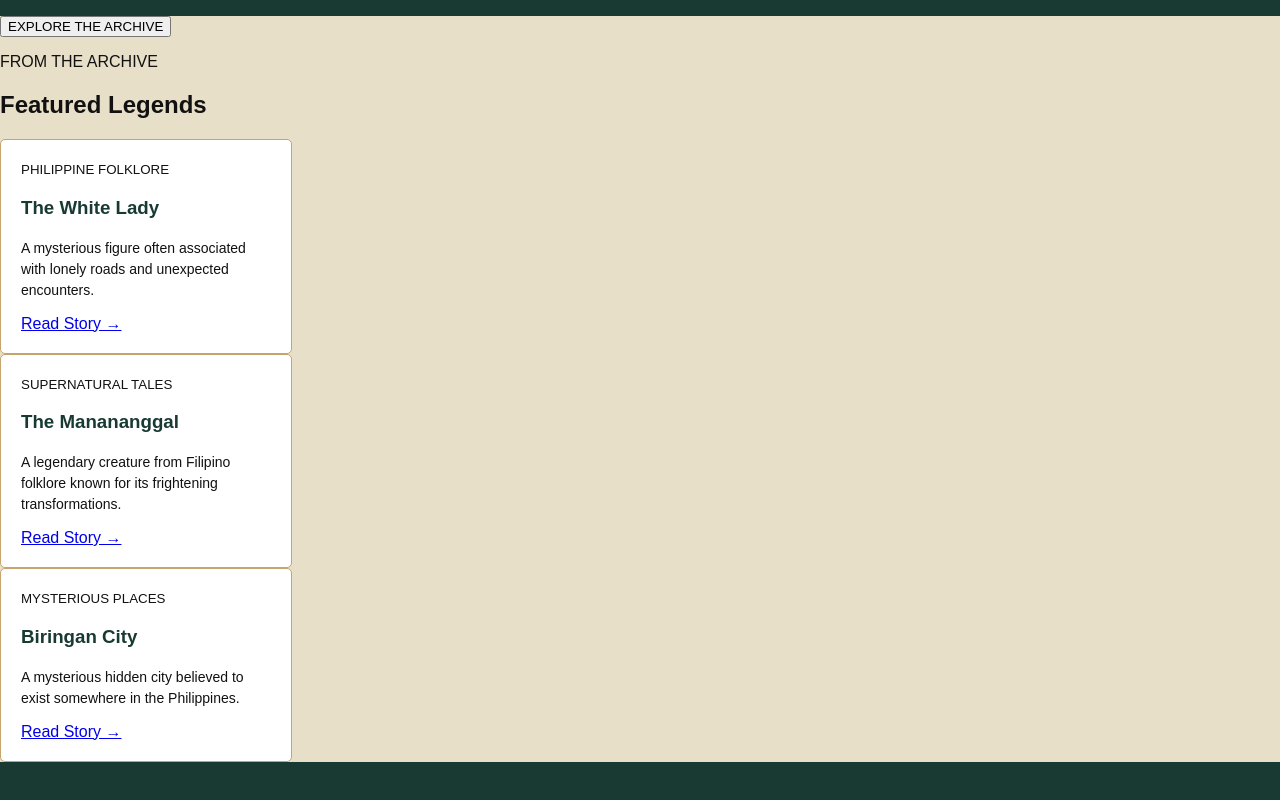
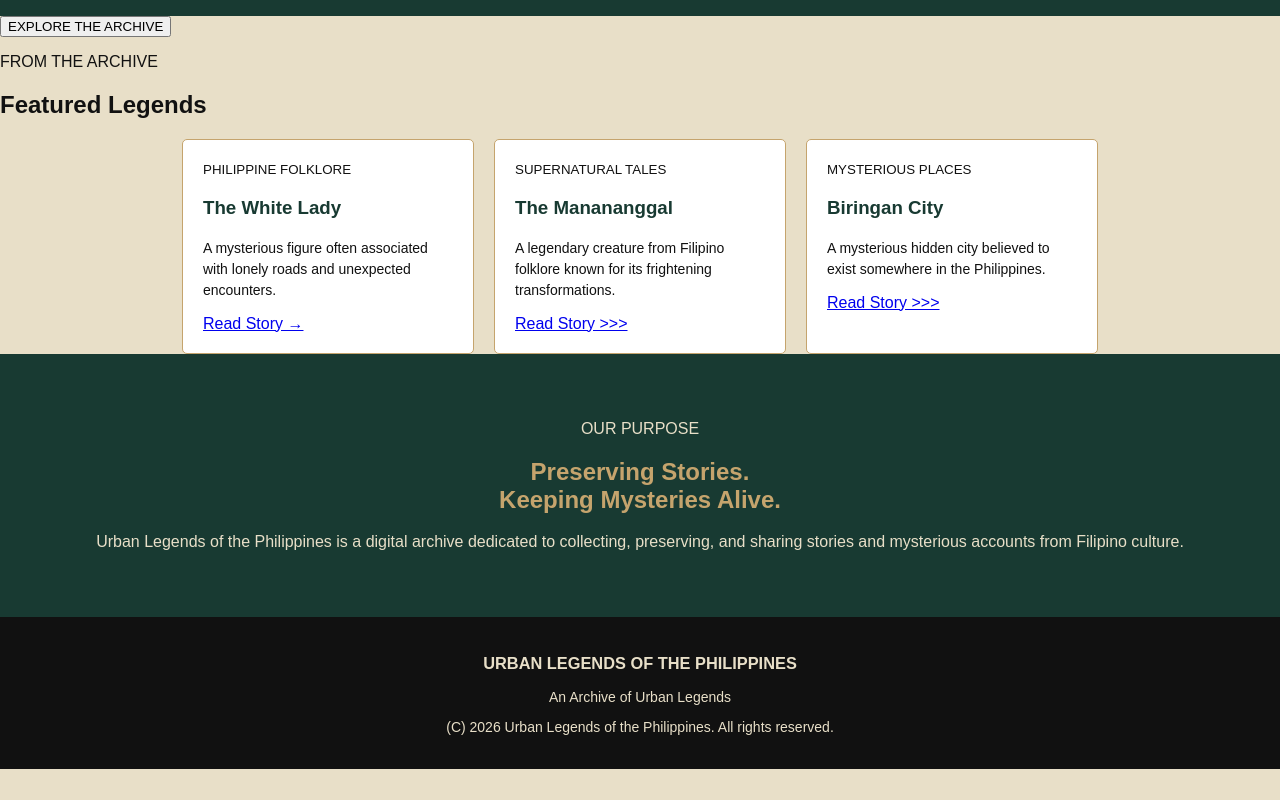
Before and after one commit to CrystalyZ-Z/DelaCruz_Website, a plain HTML site: page index.html in a window 1280 px wide. Shown: the part 660-1460 px from the top of the page. After the commit the page ends 1429 px from the top, so only its background shows below. Drawn offline with Linux system fonts and the light colour scheme.

Commit message:
CSS PT. 3

```diff
--- a/css/style.css
+++ b/css/style.css
@@ -55,6 +55,8 @@ nav a:hover {
     border-radius: 5px;
 }
 
+
+
 /* Featured Legends */
 
 .featured {
@@ -68,6 +70,9 @@ nav a:hover {
 }
 
 .legend-container {
+    display: flex;
+    justify-content: center;
+    flex-wrap: wrap;
     gap: 20px;
 }
 
@@ -111,3 +116,7 @@ footer {
     padding: 20px;
     font-size: 14px;
 }
+
+{
+
+}
--- a/index.html
+++ b/index.html
@@ -79,7 +79,7 @@
                         A legendary creature from Filipino folklore
                         known for its frightening transformations.
                     </p>
-                    <a href="#">Read Story →</a>
+                    <a href="#">Read Story >>></a>
                 </div>
             </div>
             <div class="legend-card">
@@ -91,7 +91,7 @@
                         A mysterious hidden city believed to exist
                         somewhere in the Philippines.
                     </p>
-                    <a href="#">Read Story →</a>
+                    <a href="#">Read Story >>></a>
                 </div>
             </div>
         </div>
```
